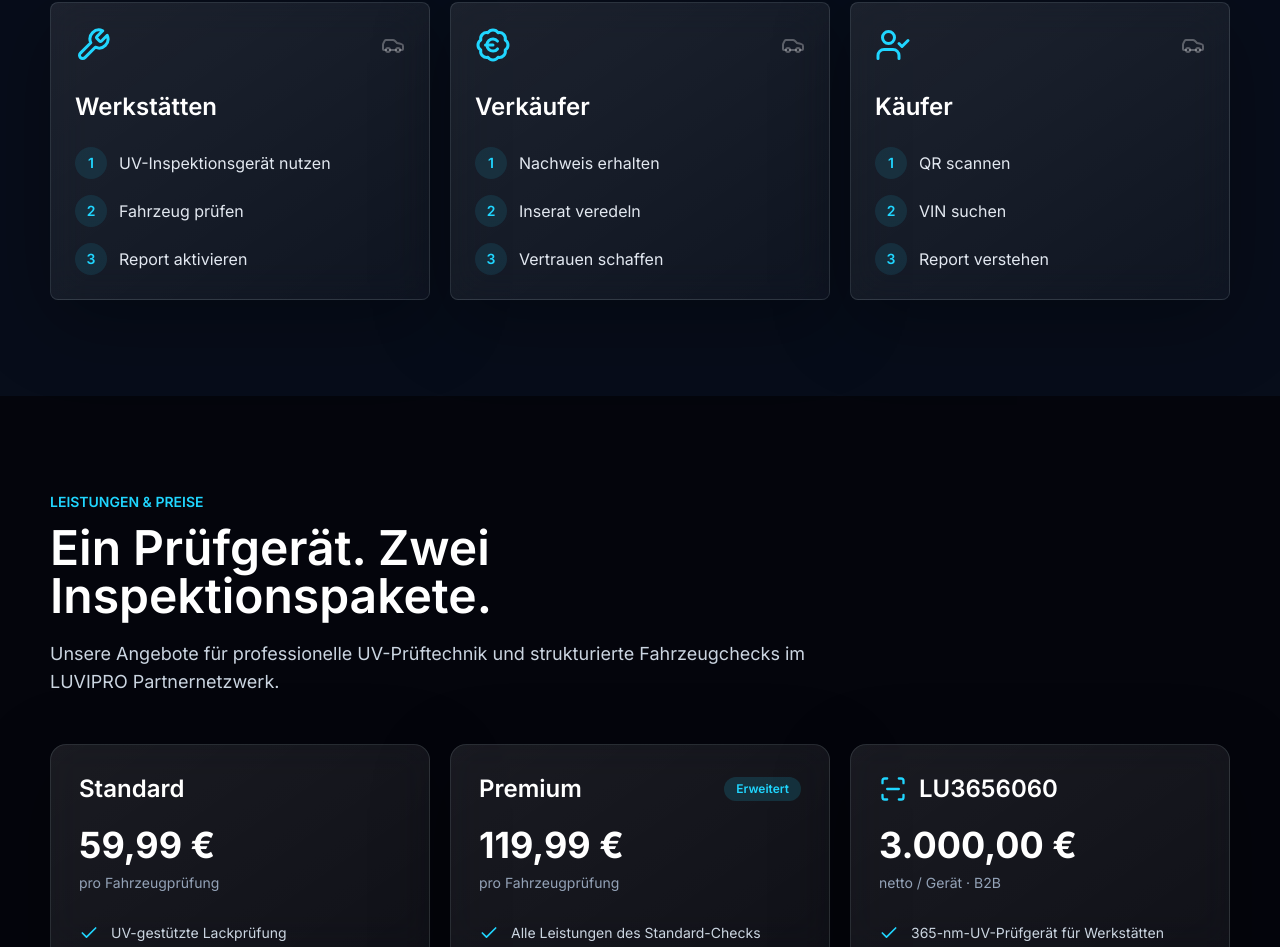
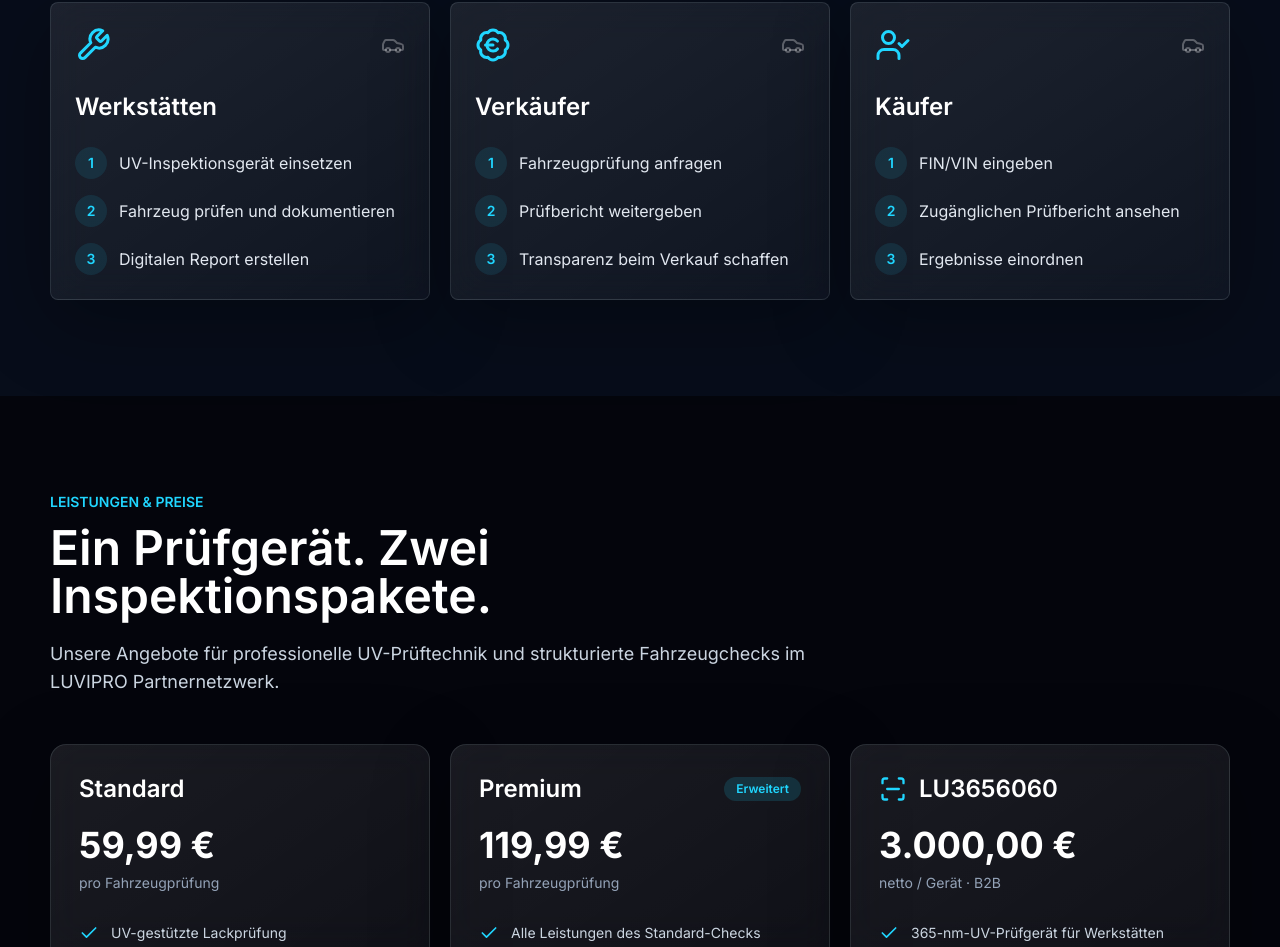
Before and after one commit to Diaa6969/luvipro-website, a Next.js app: page / in a window 1280 px wide. Shown: the part 4657-5604 px from the top of the page. Built offline with nearby package versions, Linux system fonts and the light colour scheme.

Commit message:
Align launch-facing website text with VIN, UV device and available product focus

```diff
--- a/src/components/sections/how-it-works.tsx
+++ b/src/components/sections/how-it-works.tsx
@@ -3,9 +3,9 @@ import { Reveal } from "@/components/ui/reveal";
 import { SectionHeading } from "@/components/ui/section-heading";
 
 const flows = [
-  { icon: Wrench, title: "Werkstätten", steps: ["UV-Inspektionsgerät nutzen", "Fahrzeug prüfen", "Report aktivieren"] },
-  { icon: BadgeEuro, title: "Verkäufer", steps: ["Nachweis erhalten", "Inserat veredeln", "Vertrauen schaffen"] },
-  { icon: UserCheck, title: "Käufer", steps: ["QR scannen", "VIN suchen", "Report verstehen"] },
+  { icon: Wrench, title: "Werkstätten", steps: ["UV-Inspektionsgerät einsetzen", "Fahrzeug prüfen und dokumentieren", "Digitalen Report erstellen"] },
+  { icon: BadgeEuro, title: "Verkäufer", steps: ["Fahrzeugprüfung anfragen", "Prüfbericht weitergeben", "Transparenz beim Verkauf schaffen"] },
+  { icon: UserCheck, title: "Käufer", steps: ["FIN/VIN eingeben", "Zugänglichen Prüfbericht ansehen", "Ergebnisse einordnen"] },
 ];
 
 export function HowItWorks() {
```
